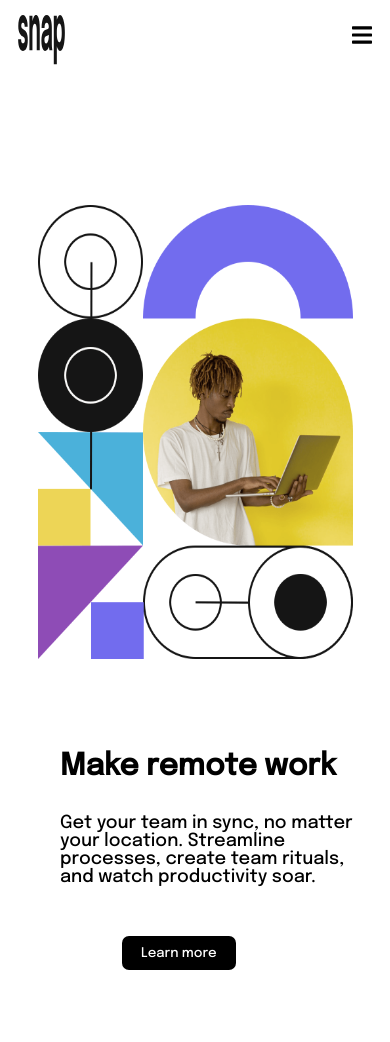
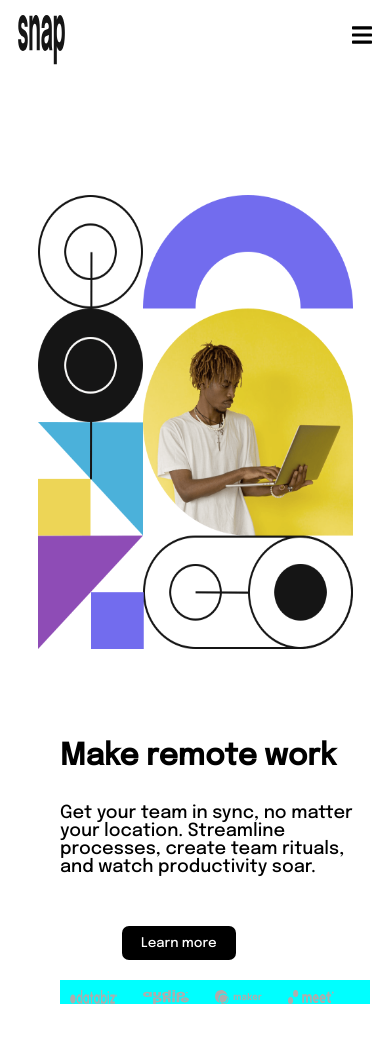
Before and after one commit to john-the1-mwagiru/intro-drop-down, a React (Create React App) app: page / in a window 390 px wide. Shown: the top 1042 px of the page. Built offline with nearby package versions, Linux system fonts and the light colour scheme.

Commit message:
adjust fontsize

```diff
--- a/src/App.css
+++ b/src/App.css
@@ -178,138 +178,19 @@ margin-top: 10px;
     align-items: flex-start;
   }
 }
-@media screen and (max-width:486px){
 
-  .logo{
-    position: relative;
-  }
+
+@media (max-width:696px) {
   .main-cont{
     flex-direction: column-reverse;
     justify-content: center;
-    gap:0rem;
-  }
-
- .cont-right-wrapper{
-  position: relative;
-  top: -29px;
- }
-
-  .img-right{
-    margin-right: 20px;
-    margin-top: 0px;
+    gap:1rem;
   }
   .cont-left{
     display: flex;
     height: 100%;
     width: 100%;
-    margin-top: 20px;
-  }
-  .cont-left-wrapper{
-    display: flex;
-    flex-direction: column;
-    margin-right: 20px;
-    margin-left: 10px;
-    margin-top: 10px;
-  }
-
-  .sponsors{
-    display: flex;
-    gap:1rem;
-    height: 10%;
-
-  }
-  .sponsors>img{
-    margin-top: 40px;
-    width: 15%;
-  }
-  h1{
-    margin-top: 10px;
-    font-size: 30px;
-    justify-content: flex-start;
-  }
-p{
-font-size: 18px;
-}
-button{
-  display: flex;
-  margin-left: 10%;
-  align-items: center;
-  justify-content: center;
-
-}
-sponsors{
-  margin-top: 10px;
-}
-
-/*img{
-  height: 70%;
-  width: 84%;
-  margin-top: 100px;
-}*/
-.menu{
-  visibility: visible;
-  display: flex;
-  margin-top: 0px;
-  margin-left: 120px;
-  align-items: flex-end;
-  justify-content:flex-end;
-  z-index: 99;
-}
- .links-cont{
-  display: flex;
-  flex-direction: column;
-  position: absolute;
-  right:0;
-  width: 55%;
-  height: 100%;
-  margin-top: 60px;
-  background-color: white;
-  transform: translateY(-1200px);
-  z-index: 99;
-  transition: 0.7s ease-in;
-  margin-top: 50px;
-  gap:2px;
-  align-items: center;
-
-}
-.links{
-  margin-top: 7px;
-
-}
-.mini-list{
-  display: flex;
-  flex-direction: column;
-  gap:8px;
-  font-size: 15px;
-  margin-top: 15px;
-  align-items: center;
-}
-
-.comp-co{
-  display: flex;
-  flex-direction: column;
-  gap:8px;
-  font-size: 16px;
-  margin-top:17px;
-}
-.verify{
-  display: flex;
-  flex-direction: column;
-}
-
-  }
-
-@media (max-width:696px) {
-  .main-cont{
-    flex-direction: column-reverse;
-    justify-content: center;
-    gap:0rem;
-  }
-  .cont-left{
-    display: flex;
-    height: 100%;
-    width: 100%;
-    margin-top: 20px;
+    margin-top: 50px;
   }
   .cont-left-wrapper{
     display: flex;
@@ -321,11 +202,12 @@ sponsors{
   .sponsors{
     display: flex;
     gap:1rem;
-    height: 10%;
-
+    height: 20%;
+    margin-bottom: 50px;
+    margin-top: 20px;
   }
   .sponsors>img{
-    margin-top: 40px;
+    margin-top: 20px;
     width: 15%;
   }
   h1{
@@ -386,9 +268,130 @@ sponsors{
   position: absolute;
   right:0;
   width: 55%;
+  height: fit-content;
+  background-color: white;
+  transform: translateY(-1200px);
+  z-index: 99;
+  transition: 0.7s ease-in;
+  margin-top: 40px;
+  gap:70px;
+  align-items: center;
+
+}
+.links{
+  margin-top: 7px;
+
+}
+.feat-cont{
+  margin-top: 80px;
+}
+.mini-list{
+  display: flex;
+  flex-direction: column;
+  gap:8px;
+  font-size: 10px;
+  margin-top: 15px;
+  align-items: center;
+}
+
+.comp-co{
+  display: flex;
+  flex-direction: column;
+  gap:8px;
+  font-size: 10px;
+  margin-top:17px;
+}
+.verify{
+  display: flex;
+  flex-direction: column;
+}
+}
+@media screen and (max-width:486px){
+
+  .logo{
+    position: relative;
+  }
+  .main-cont{
+    flex-direction: column-reverse;
+    justify-content: center;
+    gap:0rem;
+  }
+
+ .cont-right-wrapper{
+  position: relative;
+  top: -29px;
+ }
+
+  .img-right{
+    margin-right: 20px;
+    margin-top: 0px;
+  }
+  .cont-left{
+    display: flex;
+    height: 100%;
+    width: 100%;
+    margin-top: 20px;
+  }
+  .cont-left-wrapper{
+    display: flex;
+    flex-direction: column;
+    margin-right: 20px;
+    margin-left: 10px;
+    margin-top: 10px;
+  }
+
+  .sponsors{
+    display: flex;
+    gap:1rem;
+    height: 10%;
+
+  }
+  .sponsors>img{
+    margin-top: 40px;
+    width: 15%;
+  }
+  h1{
+    margin-top: 10px;
+    font-size: 30px;
+    justify-content: flex-start;
+  }
+p{
+font-size: 18px;
+}
+button{
+  display: flex;
+  margin-left: 10%;
+  align-items: center;
+  justify-content: center;
+
+}
+.sponsors{
+  margin-top: 20px;
+  margin-bottom: 30px;
+  background-color: aqua;
+}
+.sponsors>img{
+  margin-top: 10px;
+};
+
+.menu{
+  visibility: visible;
+  display: flex;
+  margin-top: 0px;
+  margin-left: 120px;
+  align-items: flex-end;
+  justify-content:flex-end;
+  z-index: 99;
+}
+ .links-cont{
+  display: flex;
+  flex-direction: column;
+  position: absolute;
+  right:0;
+  width: 55%;
   height: 100%;
+  margin-top: 60px;
   background-color: white;
-  margin-top: 60px;
   transform: translateY(-1200px);
   z-index: 99;
   transition: 0.7s ease-in;
@@ -400,6 +403,9 @@ sponsors{
 .links{
   margin-top: 7px;
 
+}
+.feat-cont{
+  margin-top: 10px;
 }
 .mini-list{
   display: flex;
@@ -421,4 +427,5 @@ sponsors{
   display: flex;
   flex-direction: column;
 }
-}
+
+  }
--- a/src/components/Main.jsx
+++ b/src/components/Main.jsx
@@ -26,9 +26,9 @@ const Main = () => {
          </div>
          <div className="cont-right">
              <div className="cont-right-wrapper">
-
                 <img src="./assets/images/image-hero-desktop.png" alt="desktop" className="img-right"/>
              </div>
+
          </div>
     </div>
   )
```
